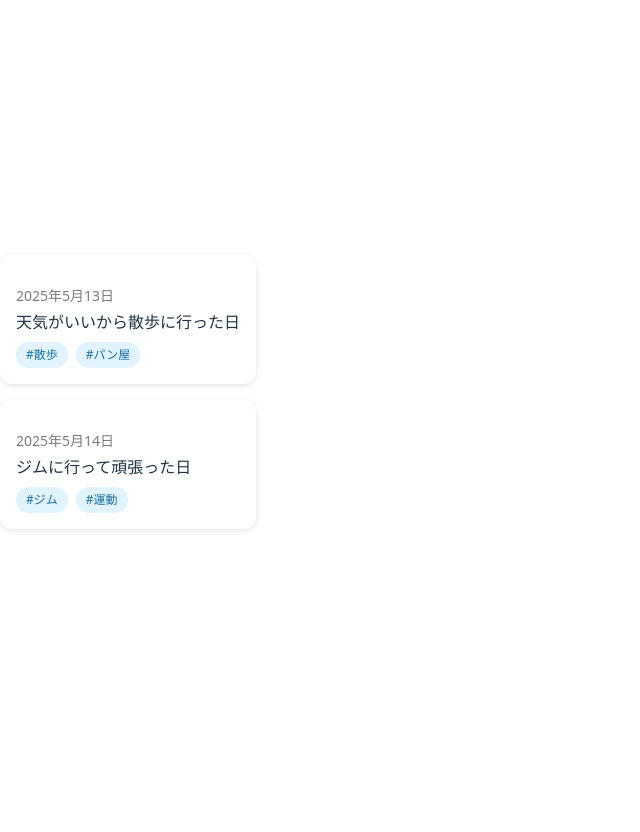
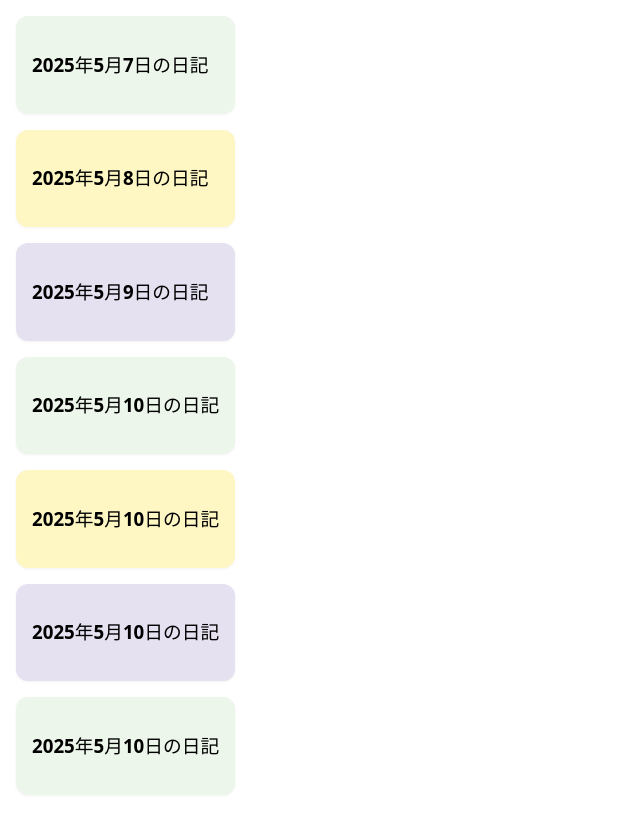
Before and after one commit to Mosic-asia/Project-kiokuSupportService-react-repo, a React app in the folder nikki-ai-project/: page /journal-list in a window 1280 px wide. Shown: the whole page, without its empty margins (0-640 px from the left). Before the commit the page ends 800 px from the top, so only its background shows below. Built offline with nearby package versions, Linux system fonts and the light colour scheme; the HTML template or start-up script is replaced by a standard one.

Commit message:
💄 Rewite UI and style
rewrote the UI and styles

```diff
--- a/nikki-ai-project/src/components/DiaryCard.jsx
+++ b/nikki-ai-project/src/components/DiaryCard.jsx
@@ -1,17 +1,13 @@
 import React from 'react';
-import Tag from './Tag';
 import '../styles/DiaryCard.css';
 
-function DiaryCard({ date, title, tags }) {
+function DiaryCard({ title, backgroundColor }) {
     return (
-        <div className="diary-card">
-            <p className="diary-date">{date}</p>
-            <h3 className="diary-title">{title}</h3>
-            <div className="tag-list">
-                {tags.map((tag, index) => (
-                    <Tag key={index} text={tag} />
-                ))}
-            </div>
+        <div
+            className="diary-card"
+            style={{ backgroundColor: backgroundColor || '#ffffff', color: '#000000' }}
+        >
+            <h3>{title}</h3>
         </div>
     );
 }
--- a/nikki-ai-project/src/routes/JournalList.jsx
+++ b/nikki-ai-project/src/routes/JournalList.jsx
@@ -3,25 +3,50 @@ import DiaryCard from '../components/DiaryCard';
 import '../styles/JournalList.css';
 
 function JournalList() {
-  const diaryData = [  // 추후 스프레드시트에서 받아온 데이터로 교체
+  const diaryData = [
     {
-      date: '2025年5月13日',
-      title: '天気がいいから散歩に行った日',
-      tags: ['散歩', 'パン屋']
+      date: '2025年5月7日',
+      title: '2025年5月7日の日記',
     },
     {
-      date: '2025年5月14日',
-      title: 'ジムに行って頑張った日',
-      tags: ['ジム', '運動']
-    }
+      date: '2025年5月8日',
+      title: '2025年5月8日の日記',
+    },
+    {
+      date: '2025年5月9日',
+      title: '2025年5月9日の日記',
+    },
+    {
+      date: '2025年5月10日',
+      title: '2025年5月10日の日記',
+    },
+    {
+      date: '2025年5月10日',
+      title: '2025年5月10日の日記',
+    },
+    {
+      date: '2025年5月10日',
+      title: '2025年5月10日の日記',
+    },
+    {
+      date: '2025年5月10日',
+      title: '2025年5月10日の日記',
+    },
   ];
 
+  // 파스텔 컬러 순환 적용
+  const pastelColors = ['#ECF6EA', '#FEF7C3', '#E5E1F1'];
+
   return (
-    <div className="journal-list-container">
+    <div className="journal-list-page">
       <Header />
-      <div className="diary-list">
+      <div className="diary-list-box">
         {diaryData.map((entry, index) => (
-          <DiaryCard key={index} {...entry} />
+          <DiaryCard
+            key={index}
+            {...entry}
+            backgroundColor={pastelColors[index % pastelColors.length]}
+          />
         ))}
       </div>
     </div>
--- a/nikki-ai-project/src/styles/DiaryCard.css
+++ b/nikki-ai-project/src/styles/DiaryCard.css
@@ -1,38 +1,7 @@
 .diary-card {
-    background-color: #ffffff;
+    padding: 16px;
     border-radius: 12px;
-    box-shadow: 0 2px 6px rgba(0, 0, 0, 0.1);
-    padding: 16px;
-    margin-bottom: 16px;
-    transition: all 0.2s ease;
+    box-shadow: 0 1px 3px rgba(0, 0, 0, 0.05);
+    font-weight: bold;
+    font-size: 16px;
 }
-
-.diary-card:hover {
-    transform: scale(1.02);
-}
-
-.diary-date {
-    color: #7c7c7c;
-    font-size: 14px;
-    margin-bottom: 4px;
-}
-
-.diary-title {
-    font-size: 16px;
-    font-weight: bold;
-    margin: 0 0 8px 0;
-}
-
-.tag-list {
-    display: flex;
-    flex-wrap: wrap;
-    gap: 8px;
-}
-
-.tag {
-    background-color: #e0f3ff;
-    color: #1a6fa1;
-    padding: 4px 10px;
-    border-radius: 16px;
-    font-size: 12px;
-}
--- a/nikki-ai-project/src/styles/JournalList.css
+++ b/nikki-ai-project/src/styles/JournalList.css
@@ -0,0 +1,11 @@
+.journal-list-page {
+    background-color: #ffffff;
+    min-height: 100vh;
+    padding: 16px;
+}
+
+.diary-list-box {
+    display: flex;
+    flex-direction: column;
+    gap: 16px;
+}
```
